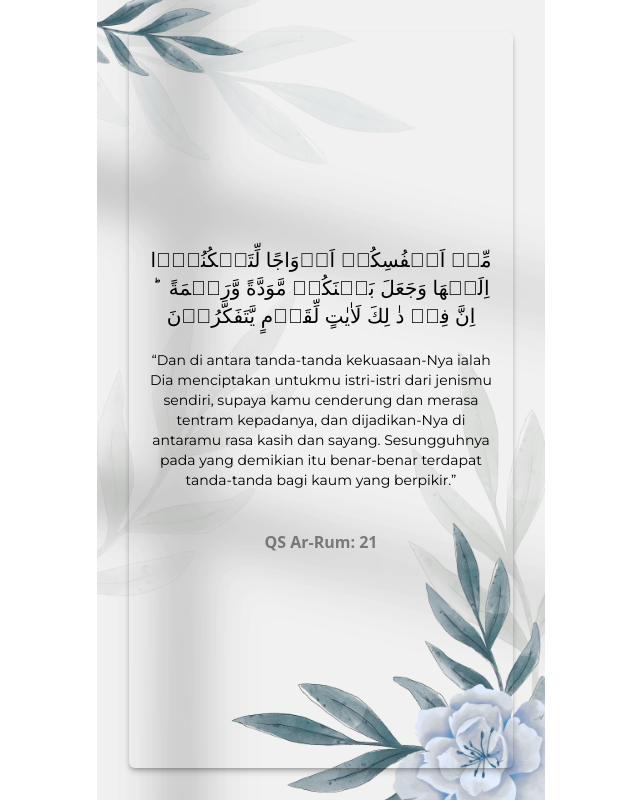
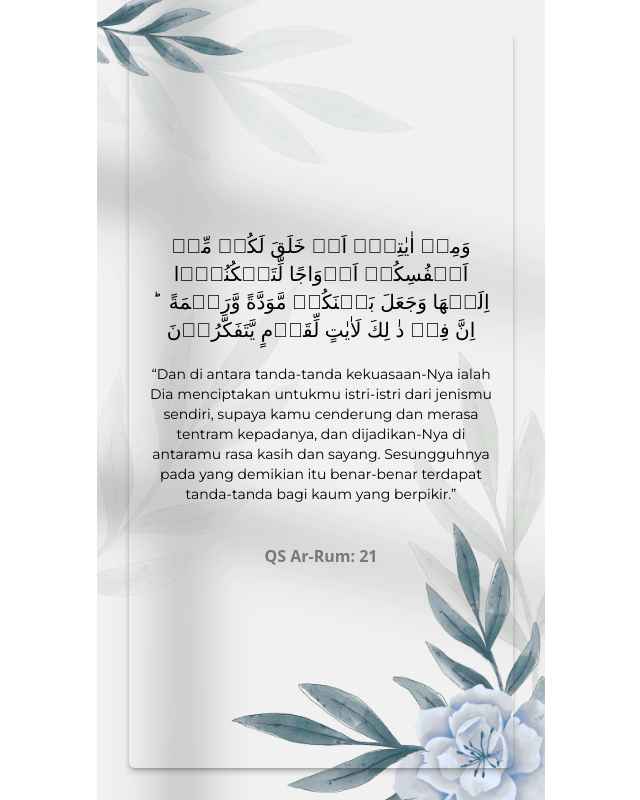
Before and after one commit to ProjectAhkdan/undangandigital, a Next.js app: page /Andrean-Mutmainah in a window 1280 px wide. Shown: the part 3660-4460 px from the top of the page, without its empty margins (319-959 px from the left). Built offline with nearby package versions, Linux system fonts and the light colour scheme; a web font is replaced by a local one.

Commit message:
Update SectionFive.tsx

```diff
--- a/src/app/Andrean-Mutmainah/SectionFive.tsx
+++ b/src/app/Andrean-Mutmainah/SectionFive.tsx
@@ -16,10 +16,7 @@ export default function SectionFive() {
 
       <div className="relative z-10 flex flex-col space-y-5 shadow-md shadow-black/25 px-4 rounded-md justify-center h-screen w-full">
         <h4 className=" text-black font-scheherazade text-xl">
-          {" "}
-          مِّنۡ اَنۡفُسِكُمۡ اَزۡوَاجًا لِّتَسۡكُنُوۡۤا اِلَيۡهَا وَجَعَلَ
-          بَيۡنَكُمۡ مَّوَدَّةً وَّرَحۡمَةً  ؕ اِنَّ فِىۡ ذٰ لِكَ لَاٰيٰتٍ
-          لِّقَوۡمٍ يَّتَفَكَّرُوۡنَ
+          وَمِنۡ اٰيٰتِهٖۤ اَنۡ خَلَقَ لَكُمۡ مِّنۡ اَنۡفُسِكُمۡ اَزۡوَاجًا لِّتَسۡكُنُوۡۤا اِلَيۡهَا وَجَعَلَ بَيۡنَكُمۡ مَّوَدَّةً وَّرَحۡمَةً  ؕ اِنَّ فِىۡ ذٰ لِكَ لَاٰيٰتٍ لِّقَوۡمٍ يَّتَفَكَّرُوۡنَ
         </h4>
         <p className="text-black font-montserrat text-sm">
           “Dan di antara tanda-tanda kekuasaan-Nya ialah Dia menciptakan untukmu
```
